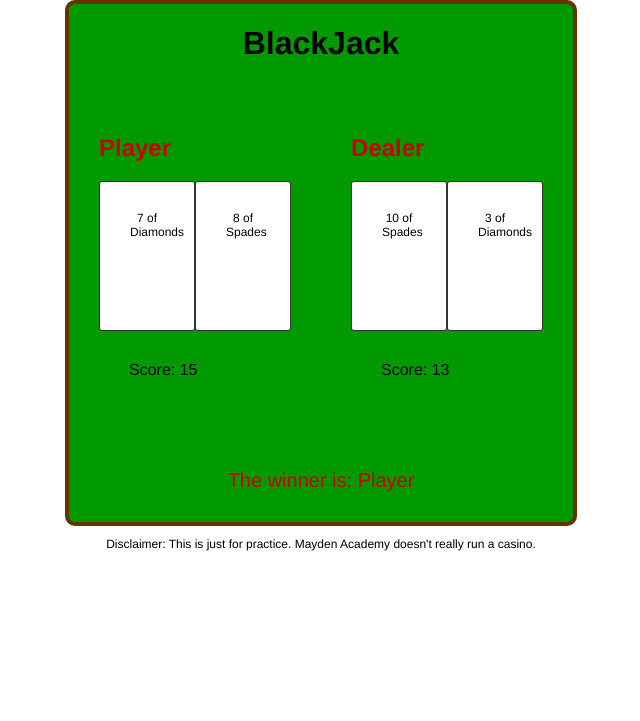
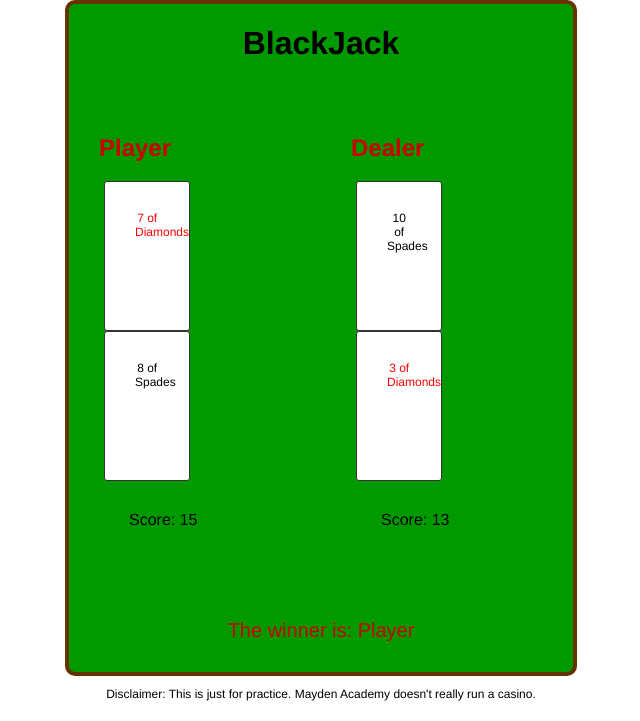
Before and after one commit to robings/BlackJack, a PHP site: page / in a window 1280 px wide. Shown: the top 721 px of the page, without its empty margins (319-959 px from the left). Run offline with PHP 8.4, Linux system fonts and the light colour scheme.

Commit message:
added suit colours to cards

```diff
--- a/index.php
+++ b/index.php
@@ -94,19 +94,27 @@ function determinePictureFace ($pictureFaceNo) {
  */
 function buildPageDisplay($playerHandParam, $playerScoreParam, $dealerHandParam, $dealerScoreParam) {
     $playerHtml = '<div><h2>Player</h2>';
-    $playerHtml .= '<div class="card">' . $playerHandParam[0]['face'] . '</div>';
-    $playerHtml .= '<div class="card">' . $playerHandParam[1]['face'] . '</div>';
+    $playerHtml .= '<div class="card" style="color: ' .redOrBlack($playerHandParam[0]['face']) . '">' . $playerHandParam[0]['face'] . '</div>';
+    $playerHtml .= '<div class="card" style="color: ' .redOrBlack($playerHandParam[1]['face']) . '">' . $playerHandParam[1]['face'] . '</div>';
     $playerHtml .= '<div class="score"> Score: ' . $playerScoreParam . '</div></div>';
 
     $dealerHtml = '<div><h2>Dealer</h2>';
-    $dealerHtml .= '<div class="card">' . $dealerHandParam[0]['face'] . '</div>';
-    $dealerHtml .= '<div class="card">' . $dealerHandParam[1]['face'] . '</div>';
+    $dealerHtml .= '<div class="card" style="color: ' .redOrBlack($dealerHandParam[0]['face']) . '">' . $dealerHandParam[0]['face'] . '</div>';
+    $dealerHtml .= '<div class="card" style="color: ' .redOrBlack($dealerHandParam[1]['face']) . '">' . $dealerHandParam[1]['face'] . '</div>';
     $dealerHtml .= '<div class="score">Score: ' . $dealerScoreParam . '</div></div>';
 
     $winnerHtml = '<div class="winner">';
     $winnerHtml .= 'The winner is: ' . whoWins($playerScoreParam , $dealerScoreParam) . '</div>';
 
 return $playerHtml . $dealerHtml . $winnerHtml;
+}
+
+function redOrBlack ($stringtoParse) {
+    if (strpos($stringtoParse, 'Hearts') || strpos($stringtoParse, 'Diamonds')) {
+        return '#ff0000';
+    } else {
+        return '#000000';
+    }
 }
 
 function whoWins($playerScore, $dealerScore) {
--- a/styles.css
+++ b/styles.css
@@ -32,11 +32,13 @@ section div {
     background-color: #fff;
     border: 1px solid #333333;
     border-radius: 3px;
-    width: 50%;
+    width: 45%;
     text-align: center;
     float: left;
     font-size: 0.75rem;
     min-height: 150px;
+    margin: 0 5px;
+    overflow: hidden;
 }
 
 section div.score {
```
